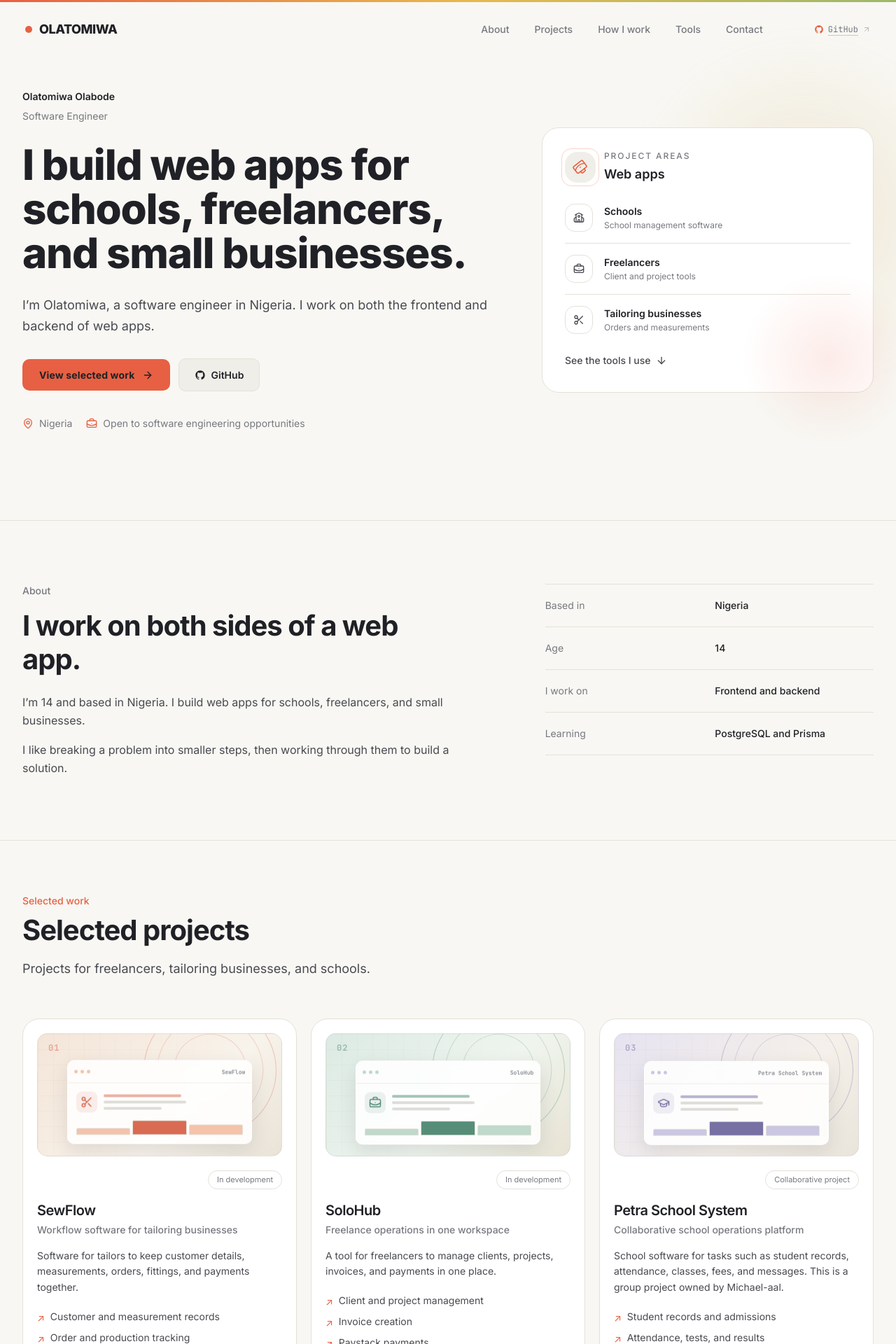
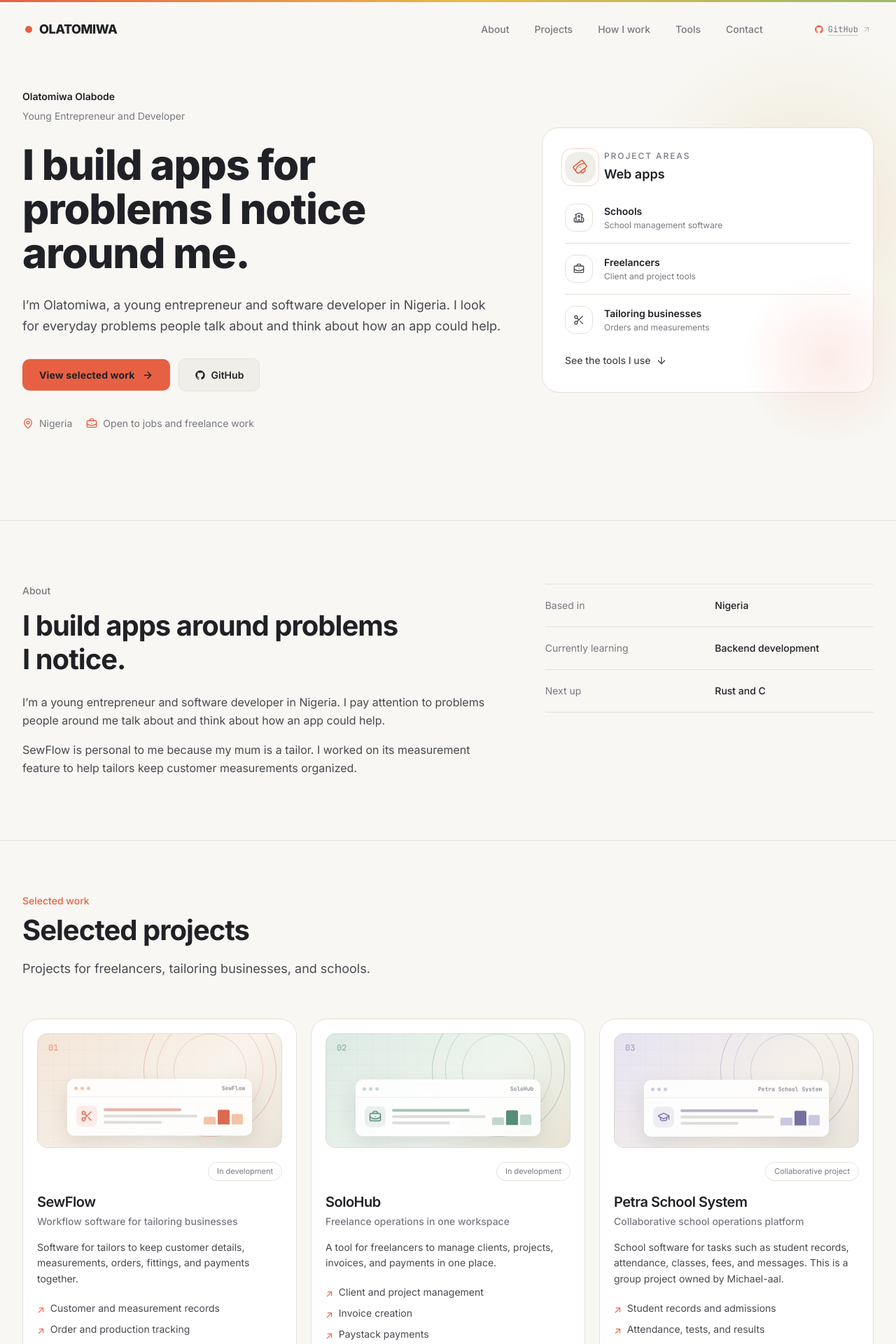
Before and after one commit to OlatomiwaTech/OlatomiwaTech.github.io, a React (Vite) app: page / in a window 1280 px wide. Shown: the top 1920 px of the page at 70% size. Built offline with nearby package versions, Linux system fonts and the light colour scheme.

Commit message:
refactor: simplify About component description for clarity

```diff
--- a/index.html
+++ b/index.html
@@ -5,8 +5,8 @@
     <link rel="icon" type="image/svg+xml" href="/favicon.svg" />
     <link rel="sitemap" type="application/xml" href="/sitemap.xml" />
     <meta name="viewport" content="width=device-width, initial-scale=1.0" />
-    <meta name="description" content="Olatomiwa Olabode is a software engineer in Nigeria. He builds web apps for schools, freelancers, and small businesses." />
-    <meta name="keywords" content="Olatomiwa Olabode, OlatomiwaTech, Software Engineer, React, TypeScript, Node.js, PostgreSQL, Prisma, Portfolio" />
+    <meta name="description" content="Olatomiwa Olabode is a young entrepreneur and software developer in Nigeria. He builds apps for everyday problems." />
+    <meta name="keywords" content="Olatomiwa Olabode, OlatomiwaTech, Software Developer, Entrepreneur, React, TypeScript, Node.js, Portfolio" />
     <meta name="author" content="Olatomiwa Olabode" />
     <link rel="canonical" href="https://olatomiwatech.github.io/" />
     <meta name="robots" content="index, follow" />
@@ -14,16 +14,16 @@
     <!-- Open Graph / Facebook -->
     <meta property="og:type" content="website" />
     <meta property="og:url" content="https://olatomiwatech.github.io/" />
-    <meta property="og:title" content="Olatomiwa Olabode | Software Engineer" />
-    <meta property="og:description" content="Software engineer in Nigeria building web apps for schools, freelancers, and small businesses." />
+    <meta property="og:title" content="Olatomiwa Olabode | Developer" />
+    <meta property="og:description" content="A young entrepreneur and software developer in Nigeria building apps for everyday problems." />
 
     <!-- Twitter -->
     <meta property="twitter:card" content="summary_large_image" />
     <meta property="twitter:url" content="https://olatomiwatech.github.io/" />
-    <meta property="twitter:title" content="Olatomiwa Olabode | Software Engineer" />
-    <meta property="twitter:description" content="Software engineer in Nigeria building web apps for schools, freelancers, and small businesses." />
+    <meta property="twitter:title" content="Olatomiwa Olabode | Developer" />
+    <meta property="twitter:description" content="A young entrepreneur and software developer in Nigeria building apps for everyday problems." />
 
-    <title>Olatomiwa Olabode | Software Engineer</title>
+    <title>Olatomiwa Olabode | Developer</title>
 
     <!-- Google Fonts: Inter & JetBrains Mono -->
     <link rel="preconnect" href="https://fonts.googleapis.com">
--- a/src/components/About.tsx
+++ b/src/components/About.tsx
@@ -4,9 +4,8 @@ import { FadeUp } from './motion/MotionPrimitives';
 
 const details = [
   ['Based in', 'Nigeria'],
-  ['Age', '14'],
-  ['I work on', 'Frontend and backend'],
-  ['Learning', 'PostgreSQL and Prisma'],
+  ['Currently learning', 'Backend development'],
+  ['Next up', 'Rust and C'],
 ];
 
 export const About: React.FC = () => {
@@ -17,10 +16,10 @@ export const About: React.FC = () => {
     <div className="section-container grid gap-10 lg:grid-cols-12 lg:gap-16">
       <FadeUp className="lg:col-span-7">
         <p className="mb-4 text-sm font-medium text-[var(--text-muted)]">About</p>
-        <h2 className="type-section max-w-[20ch]">I work on both sides of a web app.</h2>
+        <h2 className="type-section max-w-[20ch]">I build apps around problems I notice.</h2>
         <div className="mt-6 max-w-2xl space-y-4 text-base leading-relaxed text-[var(--text-secondary)]">
-          <p>I’m 14 and based in Nigeria. I build web apps for schools, freelancers, and small businesses.</p>
-          <p>I like breaking a problem into smaller steps, then working through them to build a solution.</p>
+          <p>I’m a young entrepreneur and software developer in Nigeria. I pay attention to problems people around me talk about and think about how an app could help.</p>
+          <p>SewFlow is personal to me because my mum is a tailor. I worked on its measurement feature to help tailors keep customer measurements organized.</p>
         </div>
       </FadeUp>
 
--- a/src/components/Contact.tsx
+++ b/src/components/Contact.tsx
@@ -72,7 +72,7 @@ export const Contact: React.FC = () => {
             </h2>
 
             <p className="text-[var(--text-secondary)] text-base sm:text-lg max-w-md leading-relaxed">
-              Contact me about software roles or a project.
+              I’m open to jobs and freelance work.
             </p>
 
             <div className="pt-4 space-y-3 font-mono text-sm">
--- a/src/components/EngineeringThinking.tsx
+++ b/src/components/EngineeringThinking.tsx
@@ -2,8 +2,8 @@ import React from 'react';
 import { StaggerContainer, StaggerItem } from './motion/MotionPrimitives';
 
 const principles = [
-  ['01', 'Understand the problem', 'I work out what the software needs to do before choosing a solution.'],
-  ['02', 'Break it into steps', 'I split bigger tasks into smaller pieces and work through them one at a time.'],
+  ['01', 'Notice everyday problems', 'I pay attention to the things people around me say are difficult.'],
+  ['02', 'Work through the problem', 'I break it into smaller steps and figure out what an app could do to help.'],
   ['03', 'Keep the code clear', 'I want the code to be easy to read and change later.'],
   ['04', 'Check the details', 'I pay attention to errors, forms, and smaller screens.'],
 ];
--- a/src/components/Hero.tsx
+++ b/src/components/Hero.tsx
@@ -1,5 +1,5 @@
 import React from 'react';
-import { motion, useReducedMotion } from 'framer-motion';
+import { motion, useReducedMotion, type Variants } from 'framer-motion';
 import { ArrowDown, ArrowRight, BriefcaseBusiness, MapPin, Scissors, School } from 'lucide-react';
 import { PERSONAL_INFO } from '../data/portfolioData';
 import { GithubIcon } from './icons/GithubIcon';
@@ -41,11 +41,11 @@ export const Hero: React.FC = () => {
           </motion.div>
 
           <motion.h1 variants={entrance} className="type-hero max-w-[22ch]">
-            I build web apps for schools, freelancers, and small businesses.
+            I build apps for problems I notice around me.
           </motion.h1>
 
           <motion.p variants={entrance} className="type-lead max-w-2xl text-[var(--text-secondary)]">
-            I’m Olatomiwa, a software engineer in Nigeria. I work on both the frontend and backend of web apps.
+            I’m Olatomiwa, a young entrepreneur and software developer in Nigeria. I look for everyday problems people talk about and think about how an app could help.
           </motion.p>
 
           <motion.div variants={entrance} className="flex flex-wrap items-center gap-3 pt-1">
--- a/src/data/portfolioData.ts
+++ b/src/data/portfolioData.ts
@@ -16,16 +16,16 @@ export const PERSONAL_INFO = {
   brand: 'OLATOMIWA',
   name: 'Olatomiwa Olabode',
   handle: 'OlatomiwaTech',
-  role: 'Software Engineer',
-  eyebrow: 'SOFTWARE ENGINEER',
-  headline: 'I build web applications and business software.',
-  bio: 'I build web apps and business software for freelancers, tailors, and schools.',
+  role: 'Young Entrepreneur and Developer',
+  eyebrow: 'ENTREPRENEUR AND DEVELOPER',
+  headline: 'I build apps for everyday problems.',
+  bio: 'I look for problems people around me talk about and think about how an app could help.',
   contactHeading: 'Get in touch',
-  contactCopy: 'For software roles or project inquiries, send me a message.',
+  contactCopy: 'I’m open to jobs and freelance work.',
   contactEmail: 'mrcodex2012@gmail.com',
   githubUrl: 'https://github.com/OlatomiwaTech',
   linkedinUrl: 'https://linkedin.com/in/olatomiwa-olabode',
-  statusText: 'Open to software engineering opportunities',
+  statusText: 'Open to jobs and freelance work',
   copyright: '© 2026 Olatomiwa Olabode',
 };
 
@@ -34,9 +34,9 @@ export const JOURNEY_STEPS: JourneyMilestone[] = [
     id: 'building-now',
     year: '2026',
     label: 'CURRENT',
-    title: 'Independent Software Engineer & Product Builder',
+    title: 'Independent Developer',
     subtitle: 'Web apps and business software',
-    description: 'I build full-stack web applications and keep learning as I work.',
+    description: 'I build web apps and keep learning about backend development.',
     tags: ['React', 'TypeScript', 'Node.js', 'PostgreSQL', 'Prisma'],
   },
   {
@@ -65,7 +65,7 @@ export const JOURNEY_STEPS: JourneyMilestone[] = [
     label: 'LEARNING',
     title: 'Backend and databases',
     subtitle: 'Current learning',
-    description: 'I am learning more about PostgreSQL, Prisma, and backend security.',
+    description: 'I am learning backend development, with Rust and C on my list next.',
     tags: ['PostgreSQL', 'Prisma', 'Backend security'],
   },
 ];
--- a/src/index.css
+++ b/src/index.css
@@ -213,177 +213,6 @@
 
 .section-shell {
   padding-block: var(--section-py);
-}
-
-.project-art {
-  position: relative;
-  isolation: isolate;
-  display: grid;
-  min-height: 11rem;
-  place-items: center;
-  overflow: hidden;
-  border: 1px solid var(--border);
-  border-radius: var(--radius-lg);
-  background:
-    radial-gradient(ellipse at 85% 15%, rgba(24, 24, 27, 0.07), transparent 42%),
-    linear-gradient(145deg, #FFFFFF 0%, #F4F4F5 100%);
-}
-
-.project-art__grid {
-  position: absolute;
-  z-index: -1;
-  inset: 0;
-  background-image:
-    linear-gradient(rgba(24, 24, 27, 0.035) 1px, transparent 1px),
-    linear-gradient(90deg, rgba(24, 24, 27, 0.035) 1px, transparent 1px);
-  background-size: 22px 22px;
-  mask-image: linear-gradient(to bottom, black, transparent 90%);
-}
-
-.project-art__orbit {
-  position: absolute;
-  top: 50%;
-  left: 50%;
-  width: 13rem;
-  aspect-ratio: 1;
-  border: 1px solid rgba(24, 24, 27, 0.08);
-  border-radius: 50%;
-  transform: translate(-50%, -50%);
-}
-
-.project-art__orbit::before,
-.project-art__orbit::after {
-  position: absolute;
-  inset: 1rem;
-  border: 1px solid rgba(24, 24, 27, 0.06);
-  border-radius: 50%;
-  content: '';
-}
-
-.project-art__orbit::after {
-  inset: 2rem;
-}
-
-.project-art__orbit span {
-  position: absolute;
-  top: 18%;
-  right: 20%;
-  width: 0.45rem;
-  aspect-ratio: 1;
-  border-radius: 50%;
-  background: var(--text-primary);
-  box-shadow: 0 0 0 4px rgba(24, 24, 27, 0.08);
-}
-
-.project-art__number {
-  position: absolute;
-  top: 0.85rem;
-  left: 0.9rem;
-  color: var(--text-muted);
-  font-family: var(--font-mono);
-  font-size: 0.65rem;
-  letter-spacing: 0.08em;
-}
-
-.project-art__preview {
-  position: relative;
-  z-index: 1;
-  width: min(78%, 19rem);
-  overflow: hidden;
-  border: 1px solid rgba(24, 24, 27, 0.11);
-  border-radius: 0.7rem;
-  background: rgba(255, 255, 255, 0.94);
-  box-shadow: 0 10px 28px rgba(24, 24, 27, 0.09);
-}
-
-.project-art__preview-top {
-  display: flex;
-  align-items: center;
-  gap: 0.28rem;
-  min-height: 2rem;
-  padding: 0 0.6rem;
-  border-bottom: 1px solid var(--border);
-  color: var(--text-muted);
-  font-family: var(--font-mono);
-  font-size: 0.55rem;
-}
-
-.project-art__preview-top i {
-  width: 0.32rem;
-  aspect-ratio: 1;
-  border-radius: 50%;
-  background: #D4D4D8;
-}
-
-.project-art__preview-top span {
-  margin-left: auto;
-  overflow: hidden;
-  max-width: 65%;
-  text-overflow: ellipsis;
-  white-space: nowrap;
-}
-
-.project-art__preview-body {
-  display: grid;
-  grid-template-columns: 2rem 1fr;
-  align-items: center;
-  gap: 0.65rem;
-  padding: 0.8rem;
-}
-
-.project-art__preview-icon {
-  display: grid;
-  width: 2rem;
-  aspect-ratio: 1;
-  place-items: center;
-  border-radius: 0.55rem;
-  background: var(--surface);
-  color: var(--text-primary);
-}
-
-.project-art__lines {
-  display: grid;
-  gap: 0.35rem;
-}
-
-.project-art__lines i,
-.project-art__blocks i {
-  display: block;
-  height: 0.3rem;
-  border-radius: 999px;
-  background: #E4E4E7;
-}
-
-.project-art__lines i:first-child {
-  width: 62%;
-  background: #A1A1AA;
-}
-
-.project-art__lines i:nth-child(2) {
-  width: 88%;
-}
-
-.project-art__lines i:nth-child(3) {
-  width: 74%;
-}
-
-.project-art__blocks {
-  display: grid;
-  grid-column: 1 / -1;
-  grid-template-columns: repeat(3, minmax(0, 1fr));
-  gap: 0.45rem;
-}
-
-.project-art__blocks i {
-  height: 1.55rem;
-  border: 1px solid var(--border);
-  background: var(--surface);
-}
-
-@media (max-width: 767px) {
-  .project-art {
-    min-height: 10rem;
-  }
 }
 
 /* Shared surfaces keep sections clear while motion adds a little depth. */
```
